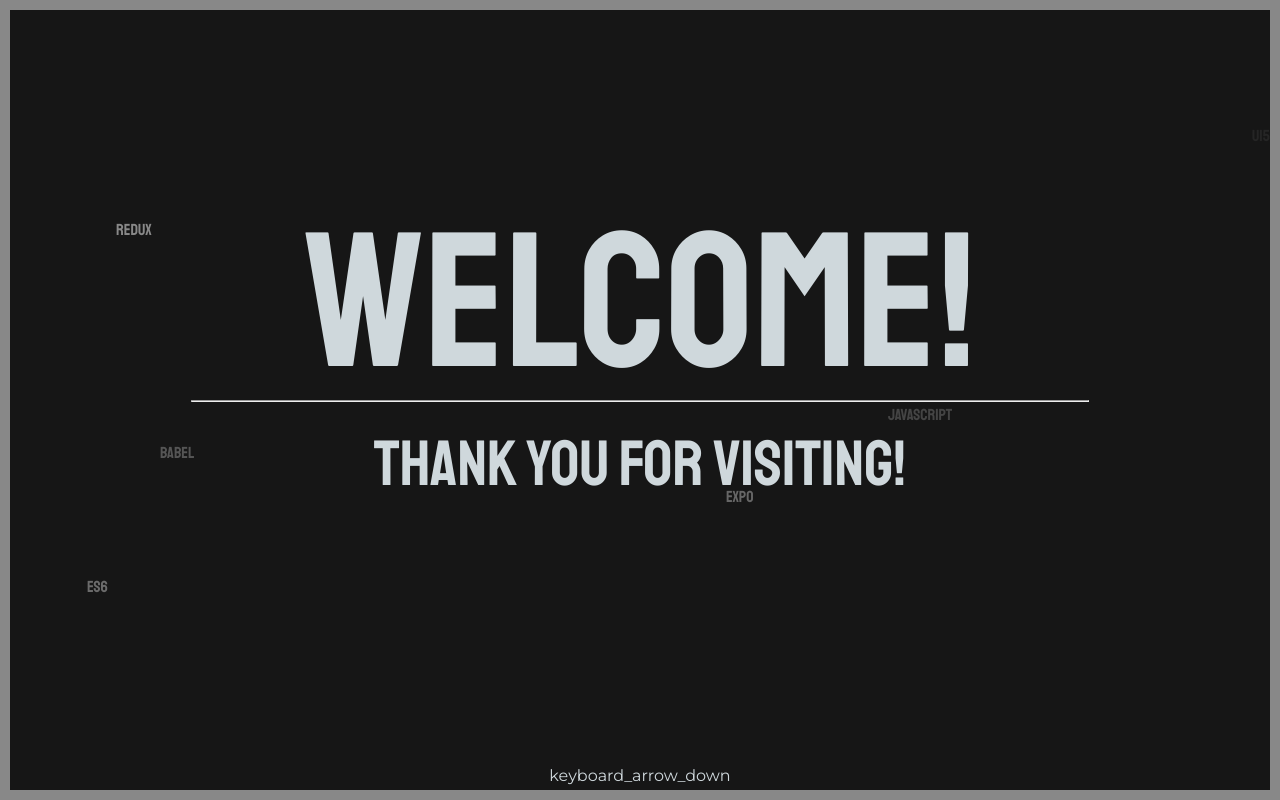
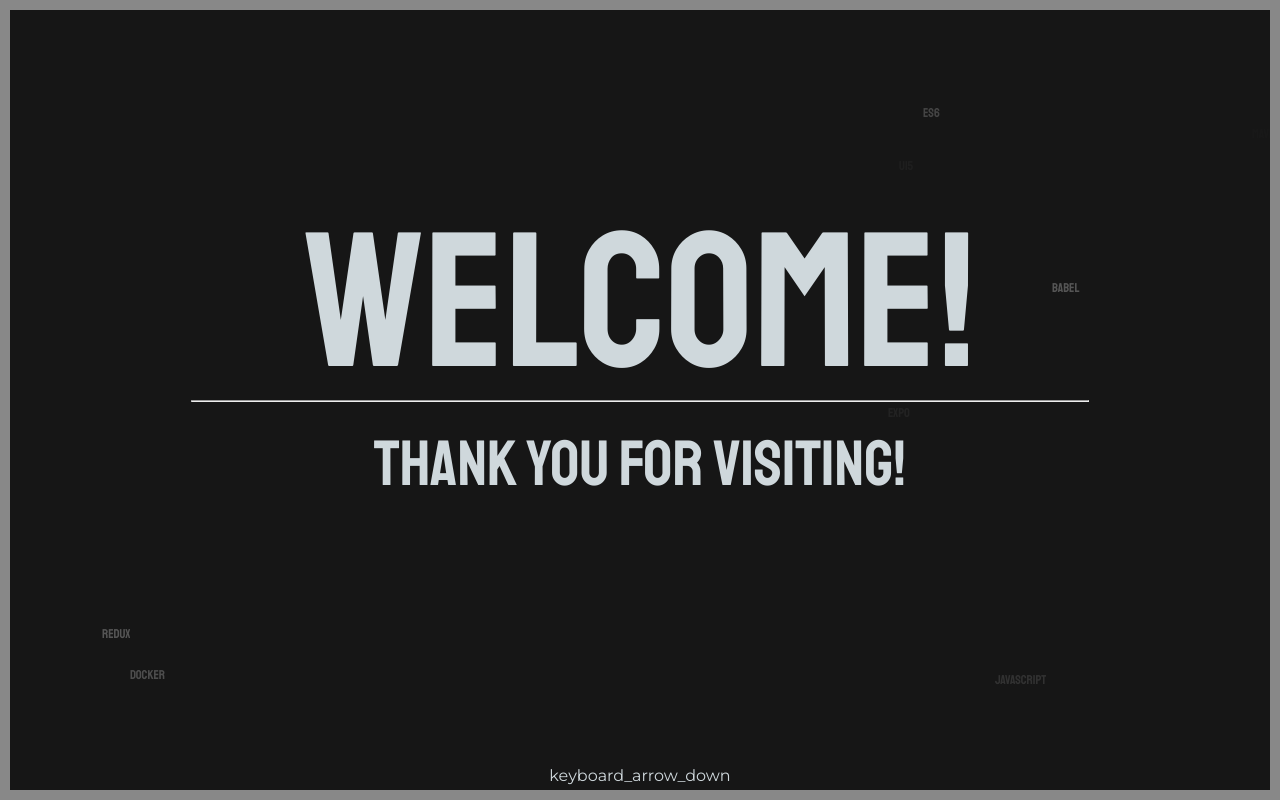
Before and after one commit to andrasfelfoldi/andrasfelfoldi.github.io, a Gatsby app: page / in a window 1280 px wide. Shown: the top 800 px of the page. Built offline with nearby package versions, Linux system fonts and the light colour scheme.

Commit message:
added extra bubbling texts

```diff
--- a/src/components/BubblingDevTexts.js
+++ b/src/components/BubblingDevTexts.js
@@ -37,6 +37,10 @@ class BubblingDevTexts extends Component {
                 <RandomBubble key={8}>{'UI5'}</RandomBubble>
                 <RandomBubble key={9}>{'ES6'}</RandomBubble>
                 <RandomBubble key={10}>{'Spring'}</RandomBubble>
+                <RandomBubble key={11}>{'Git'}</RandomBubble>
+                <RandomBubble key={12}>{'Docker'}</RandomBubble>
+                <RandomBubble key={13}>{'npm'}</RandomBubble>
+                <RandomBubble key={14}>{'Maven'}</RandomBubble>
             </div>
         );
     }
--- a/src/containers/Animation/RandomBubble.js
+++ b/src/containers/Animation/RandomBubble.js
@@ -10,7 +10,7 @@ class RandomBubble extends React.Component {
     classes = ['bubbleIn', 'bubbleOut'];
     // colors = ['#FFFFFF', '#c586c0', '#ce9178', '#9cdcfe', '#569cd6', '#4ec9b0'];
     current = 1;
-    currentColor = '#888888';
+    currentColor = '#555555';
     // currentColor = this.colors[getRandomIntBelow(this.colors.length)];
 
     componentDidMount() {
@@ -64,7 +64,7 @@ class RandomBubble extends React.Component {
 
     render() {
         return (
-            <div style={{ opacity: 0, position: 'absolute', top: this.lastTop, left: this.lastLeft, color: this.currentColor }} className={this.state.className}>
+            <div style={{ opacity: 0, position: 'absolute', top: this.lastTop, left: this.lastLeft, color: this.currentColor, fontSize: '0.8em' }} className={this.state.className}>
                 {this.props.children}
             </div>
         );
```
